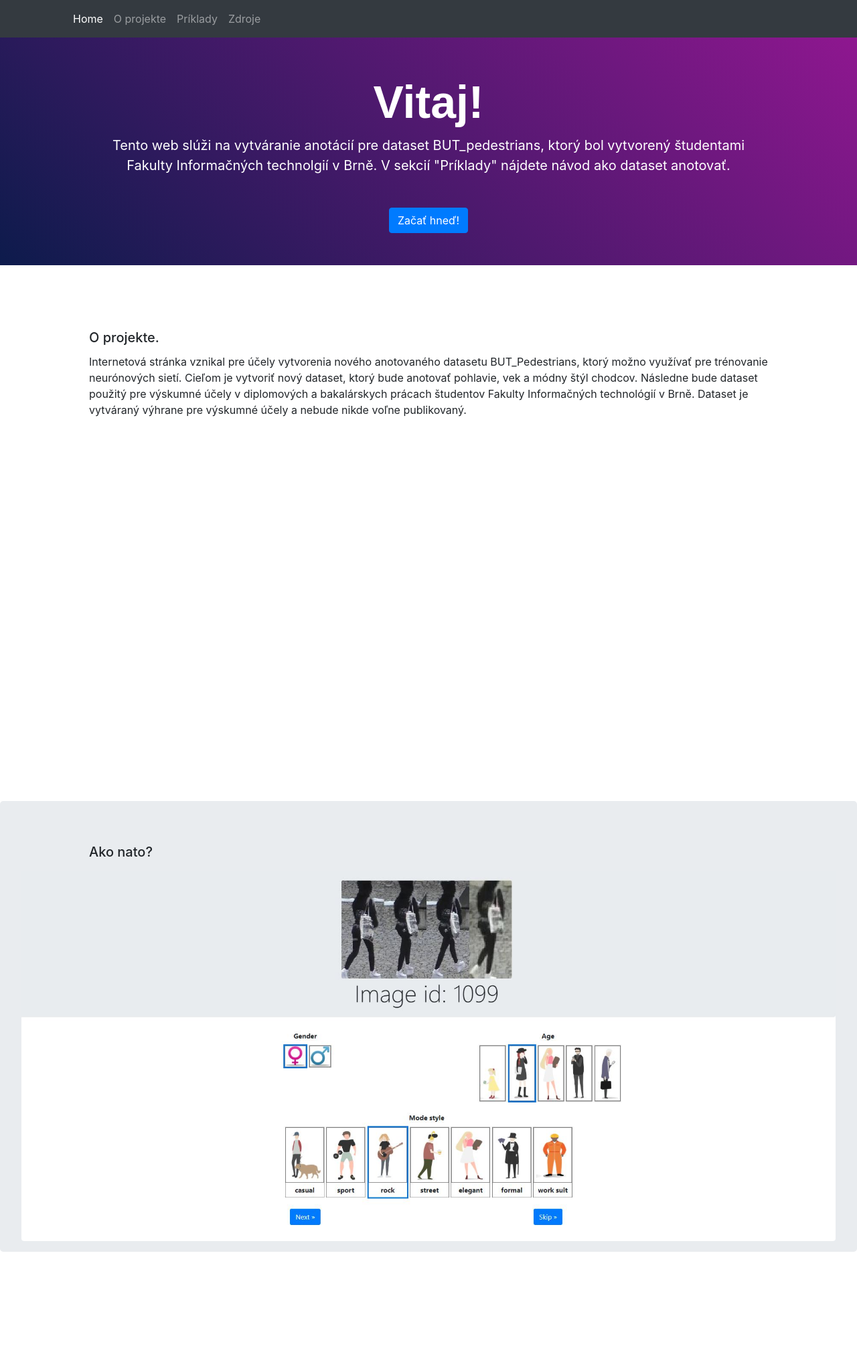
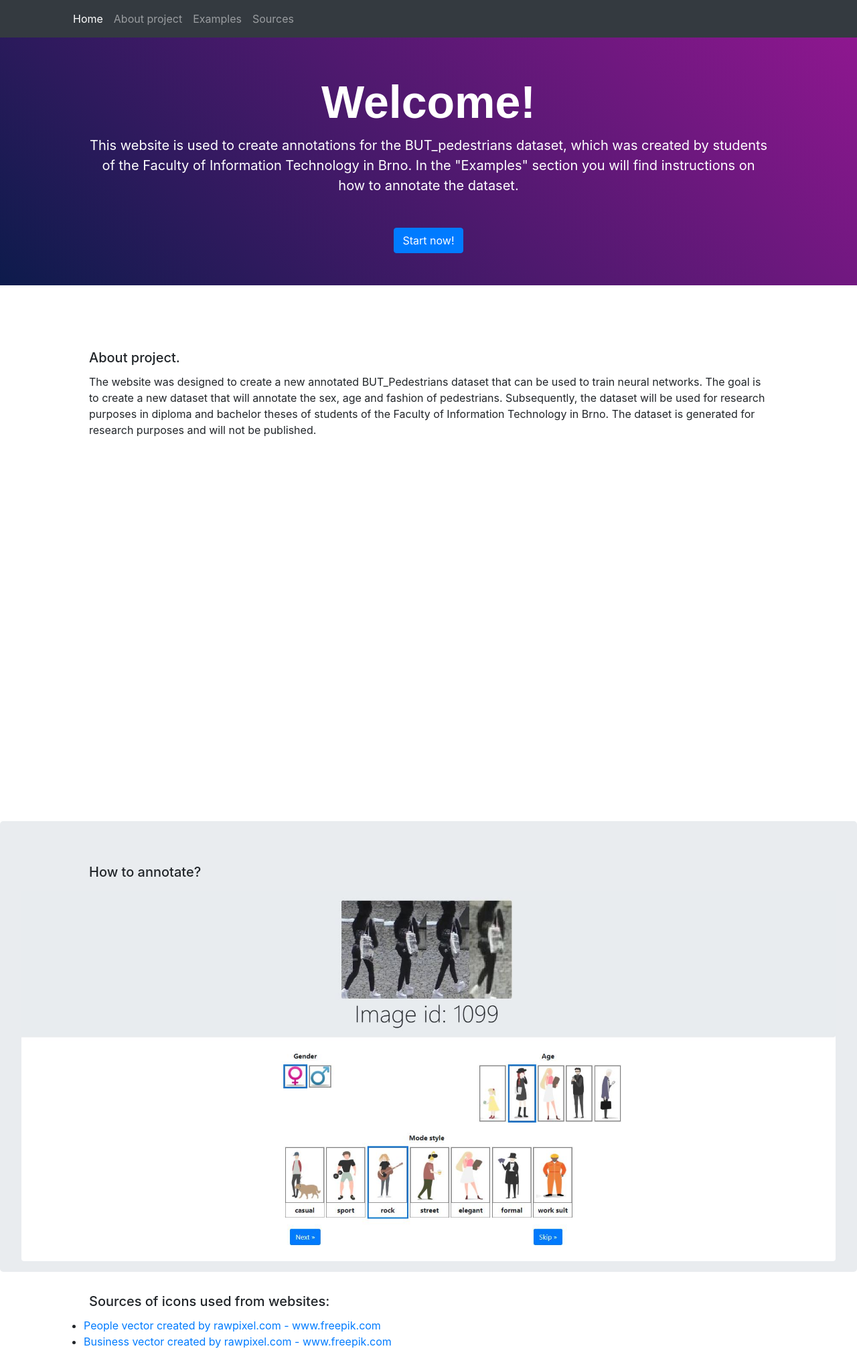
Before and after one commit to zuzanica/datagetherer, a Flask app: page / in a window 1280 px wide. Shown: the whole page at 67% size. Before the commit the page ends 1869 px from the top, so only its background shows below. Run offline with Flask 2, Linux system fonts and the light colour scheme; some libraries are stand-ins or nearby versions.

Commit message:
Changed before first release.

```diff
--- a/app/db.ini
+++ b/app/db.ini
@@ -3,3 +3,9 @@ host = 127.0.0.1
 user = zuzka
 password = 21294
 db = datacollector
+
+[mysql_skola]
+host = 127.0.0.1
+user = xstude22
+password = skolaDipHeslo
+db = datacollector
--- a/app/templates/datagetherer.html
+++ b/app/templates/datagetherer.html
@@ -44,7 +44,7 @@
                         <a class="nav-link" href="/#example">Examples</a>
                     </li>
                     <li class="nav-item">
-                        <a class="nav-link" href="#example">Zdroje</a>
+                        <a class="nav-link" href="/#sources">Sources</a>
                     </li>
                 </ul>
             </div>
--- a/app/templates/index.html
+++ b/app/templates/index.html
@@ -24,13 +24,13 @@
                         <a class="nav-link" href="/">Home <span class="sr-only">(current)</span></a>
                     </li>
                     <li class="nav-item">
-                        <a class="nav-link" href="#project">O projekte</a>
+                        <a class="nav-link" href="#project">About project</a>
                     </li>
                     <li class="nav-item">
-                        <a class="nav-link" href="#example">Príklady</a>
+                        <a class="nav-link" href="#example">Examples</a>
                     </li>
                     <li class="nav-item">
-                        <a class="nav-link" href="#example">Zdroje</a>
+                        <a class="nav-link" href="#sources">Sources</a>
                     </li>
                 </ul>
             </div>
@@ -39,10 +39,10 @@
     <div>
         <div class="view text-white text-center py-5 px-4 mt-5">
             <div class="container">
-                <h2 class="h1-responsive pt-3 mb-2 font-bold"><strong>Vitaj!</strong></h2>
-                <p class="main_text mx-5 mb-5">Tento web slúži na vytváranie anotácií pre dataset BUT_pedestrians, ktorý bol vytvorený študentami Fakulty Informačných technolgií v Brně. V sekcií "Príklady" nájdete návod ako dataset anotovať.</p>
+                <h2 class="h1-responsive pt-3 mb-2 font-bold"><strong>Welcome!</strong></h2>
+                <p class="main_text mx-5 mb-5">This website is used to create annotations for the BUT_pedestrians dataset, which was created by students of the Faculty of Information Technology in Brno. In the "Examples" section you will find instructions on how to annotate the dataset.</p>
                 <form action="" method = "post" >
-                    <input class="btn btn-primary" type="submit" value="Začať hneď!">
+                    <input class="btn btn-primary" type="submit" value="Start now!">
                 </form>
             </div>
         </div>
@@ -52,19 +52,34 @@
 
 <div id="project" class="about_project container pt-5">
     <div>
-        <h5 class="card-title mx-5 mt-5">O projekte.</h5>
-        <p class="card-text mx-5 mb-5">Internetová stránka vznikal pre účely vytvorenia nového anotovaného datasetu BUT_Pedestrians, ktorý možno využívať pre trénovanie neurónových sietí.
-            Cieľom je vytvoriť nový dataset, ktorý bude anotovať pohlavie, vek a módny štýl chodcov. Následne bude dataset použitý pre výskumné účely v diplomových a bakalárskych prácach študentov Fakulty Informačných technológií v Brně.
-            Dataset je vytváraný výhrane pre výskumné účely a nebude nikde voľne publikovaný.</p>
+        <h5 class="card-title mx-5 mt-5">About project.</h5>
+        <p class="card-text mx-5 mb-5">The website was designed to create a new annotated BUT_Pedestrians dataset that can be used to train neural networks.
+            The goal is to create a new dataset that will annotate the sex, age and fashion of pedestrians. Subsequently, the dataset will be used for research purposes in diploma and bachelor theses of students of the Faculty of Information Technology in Brno.
+            The dataset is generated for research purposes and will not be published.</p>
     </div>
 </div>
 
 <div id="example" class="jumbotron pb-3">
     <div class="container">
-        <h5 class="card-title mx-5">Ako nato?</h5>
+        <h5 class="card-title mx-5">How to annotate?</h5>
     </div>
     <img class="rounded mt-3 mx-auto d-block w-100" src="/static/test/web.JPG" alt="Source image">
 </div>
 
+<div id="sources" class="pb-3">
+    <div class="container">
+        <h5 class="card-title mx-5">Sources of icons used from websites:</h5>
+        <ul>
+            <li>
+                <a href="https://www.freepik.com/free-photos-vectors/people">People vector created by rawpixel.com - www.freepik.com</a>
+            </li>
+            <li>
+                <a href="https://www.freepik.com/free-photos-vectors/business">Business vector created by rawpixel.com - www.freepik.com</a>
+            </li>
+        </ul>
+    </div>
+</div>
+
+
 </body>
 </html>
--- a/run.py
+++ b/run.py
@@ -3,6 +3,7 @@ from app import app, db
 import os
 
 from app import vote
+PORT=15550
 
 if __name__ == '__main__':
-    app.run(host="0.0.0.0", port=8080, threaded=True)
+    app.run(host="0.0.0.0", port=PORT, threaded=True)
```
Also changed, not shown: database/databaseinit.py (+7 -3 lines), sql/initscript.sql (+1 -8 lines), app/static/1005/1.jpg (deleted).
